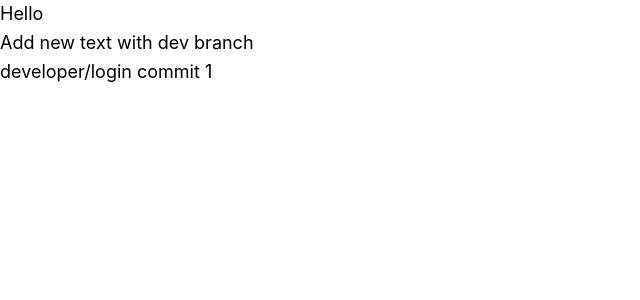
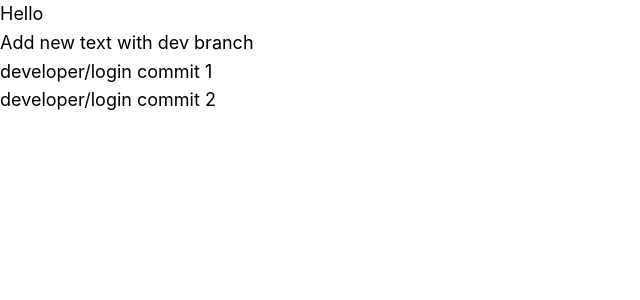
Before and after one commit to 12mativ/nextjs_blog, a Next.js app: page /addpage in a window 1280 px wide. Shown: the top 300 px of the page, without its empty margins (0-640 px from the left). Built offline with nearby package versions, Linux system fonts and the light colour scheme.

Commit message:
developer/login commit 2

```diff
--- a/pages/addpage.js
+++ b/pages/addpage.js
@@ -6,6 +6,7 @@ export default function AddPage() {
 
             <>
                 <div>developer/login commit 1</div>
+                <div>developer/login commit 2</div>
             </>
         </>
     )
```
